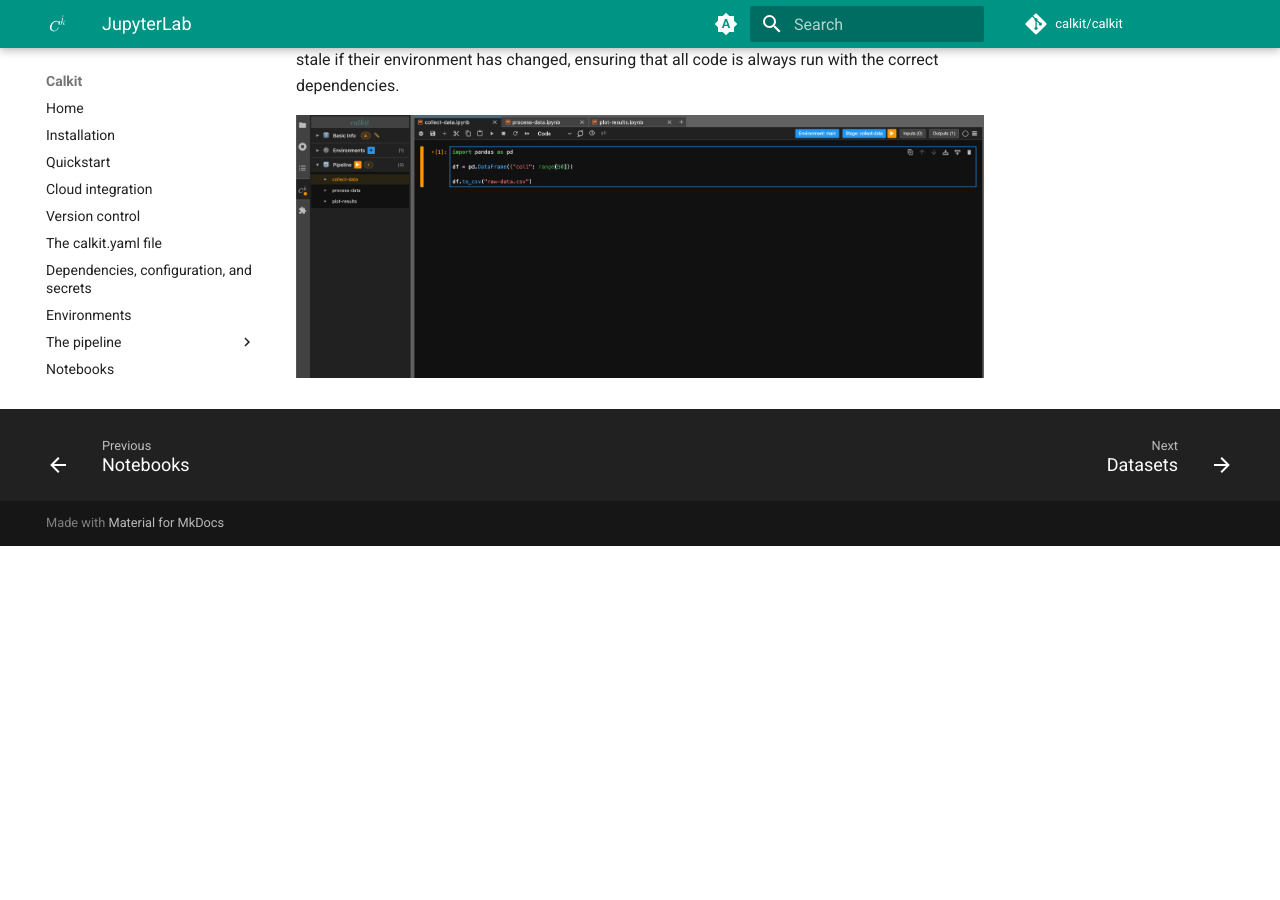
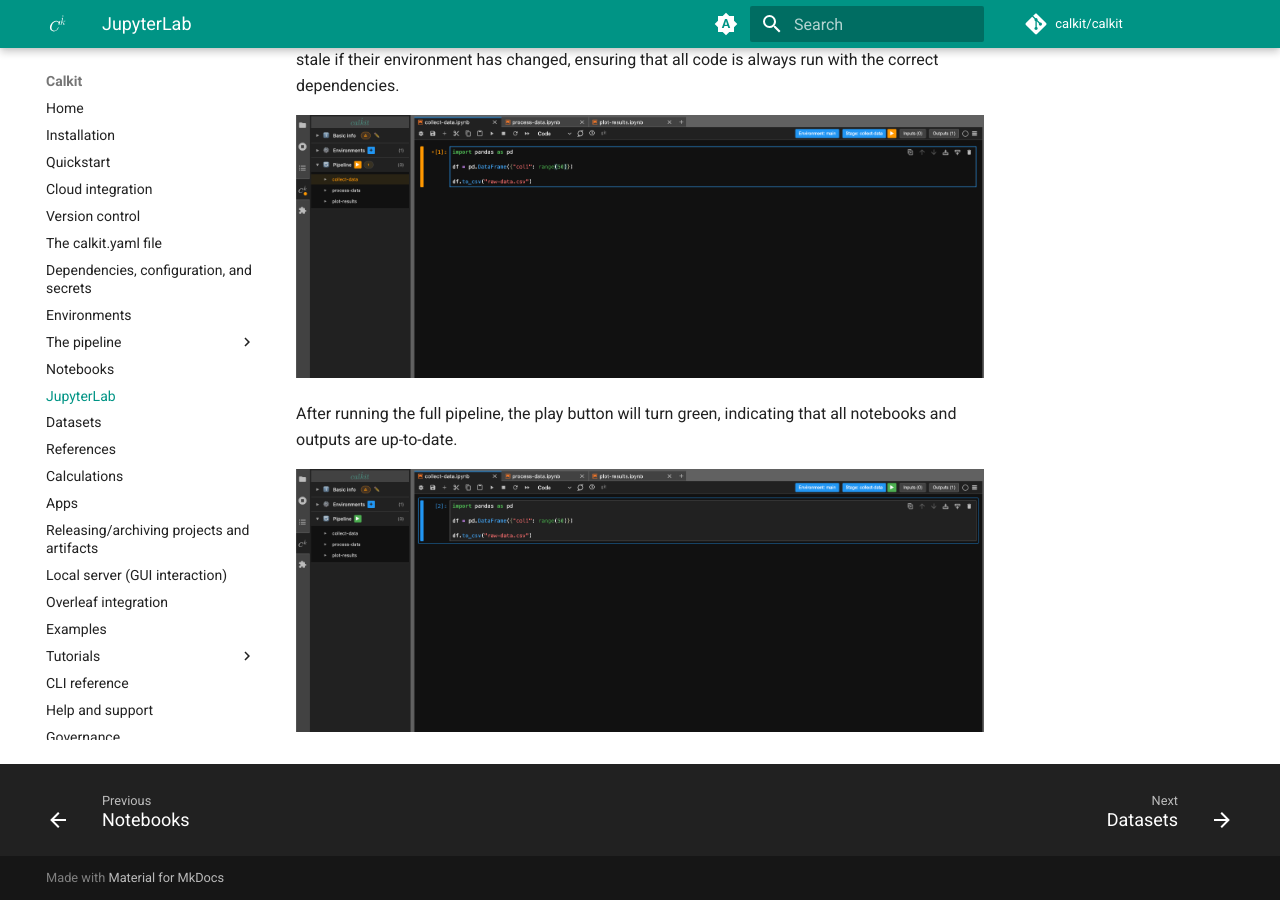
Before and after one commit to calkit/calkit, an MkDocs documentation site: the page built from docs/jupyterlab.md, in a window 1280 px wide and 900 px high, scrolled down 2290 px. Built offline with MkDocs 1.6.1 and Material for MkDocs 9.7.7, drawn with Linux system fonts in a browser that asks for light colours; comment, search, counter and statistics services are not loaded; before the commit the page ends 2836 px from its top, so only the background shows below that.

Commit message:
Add docs

```diff
--- a/docs/jupyterlab.md
+++ b/docs/jupyterlab.md
@@ -75,3 +75,8 @@
 ensuring that all code is always run with the correct dependencies.
 
 ![Sidebar pipeline.](img/jupyterlab/collect-data-stale.png)
+
+After running the full pipeline, the play button will turn green,
+indicating that all notebooks and outputs are up-to-date.
+
+![Sidebar pipeline up-to-date.](img/jupyterlab/all-green.png)
```
Also changed, not shown: docs/img/jupyterlab/all-green.png (added).
